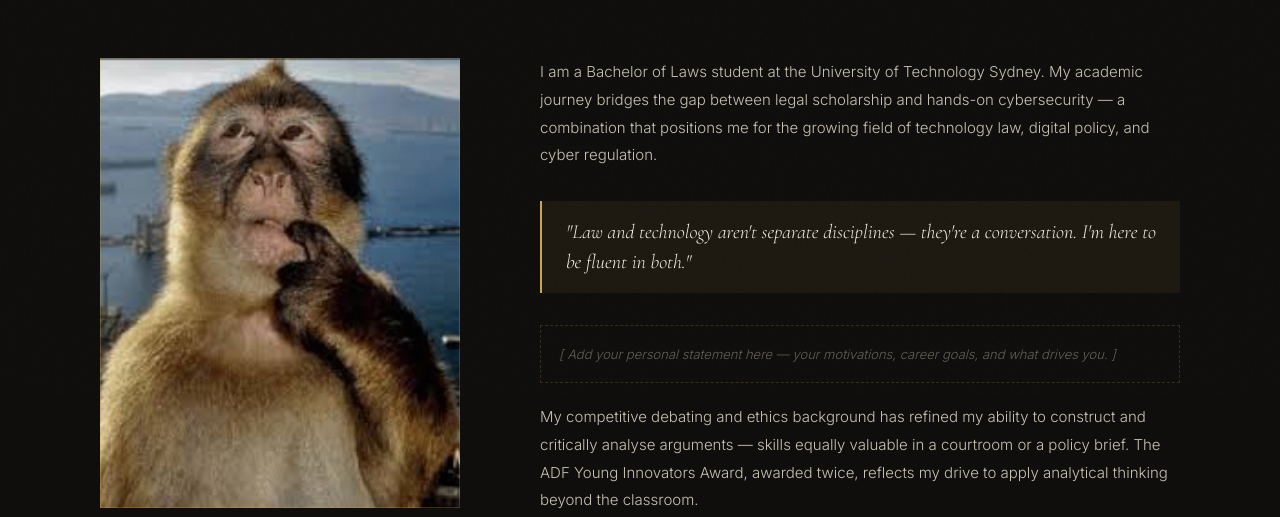
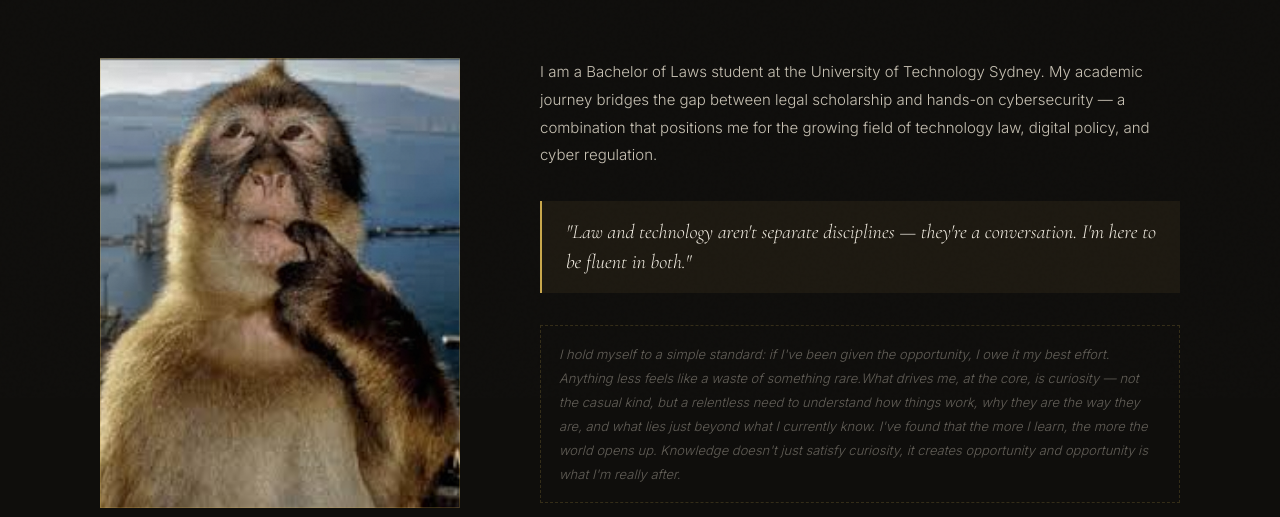
Before and after one commit to samyamsubedi/SamyamSubedi.github.io, a plain HTML site: page about.html in a window 1280 px wide. Shown: the part 402-919 px from the top of the page. Drawn offline with nearby package versions, Linux system fonts and the light colour scheme.

Commit message:
Update about.html

```diff
--- a/about.html
+++ b/about.html
@@ -199,7 +199,8 @@
         </div>
 
         <!-- CUSTOMISE: Replace this with your personal statement -->
-        <p style="color:rgba(200,194,180,0.45); font-style:italic; font-size:13px; border: 1px dashed rgba(201,168,76,0.2); padding: 16px 18px;">[ Add your personal statement here — your motivations, career goals, and what drives you. ]</p>
+        <p style="color:rgba(200,194,180,0.45); font-style:italic; font-size:13px; border: 1px dashed rgba(201,168,76,0.2); padding: 16px 18px;"> I hold myself to a simple standard: if I've been given the opportunity, I owe it my best effort. Anything less feels like a waste of something rare.What drives me, at the core, is curiosity — not the casual kind, but a relentless need to understand how things work, why they are the way they are, and what lies just beyond what I currently know. I've found that the more I learn, the more the world opens up. Knowledge doesn't just satisfy curiosity, it creates opportunity and opportunity is what I'm really after.
+</p>
 
         <p>My competitive debating and ethics background has refined my ability to construct and critically analyse arguments — skills equally valuable in a courtroom or a policy brief. The ADF Young Innovators Award, awarded twice, reflects my drive to apply analytical thinking beyond the classroom.</p>
 
```
